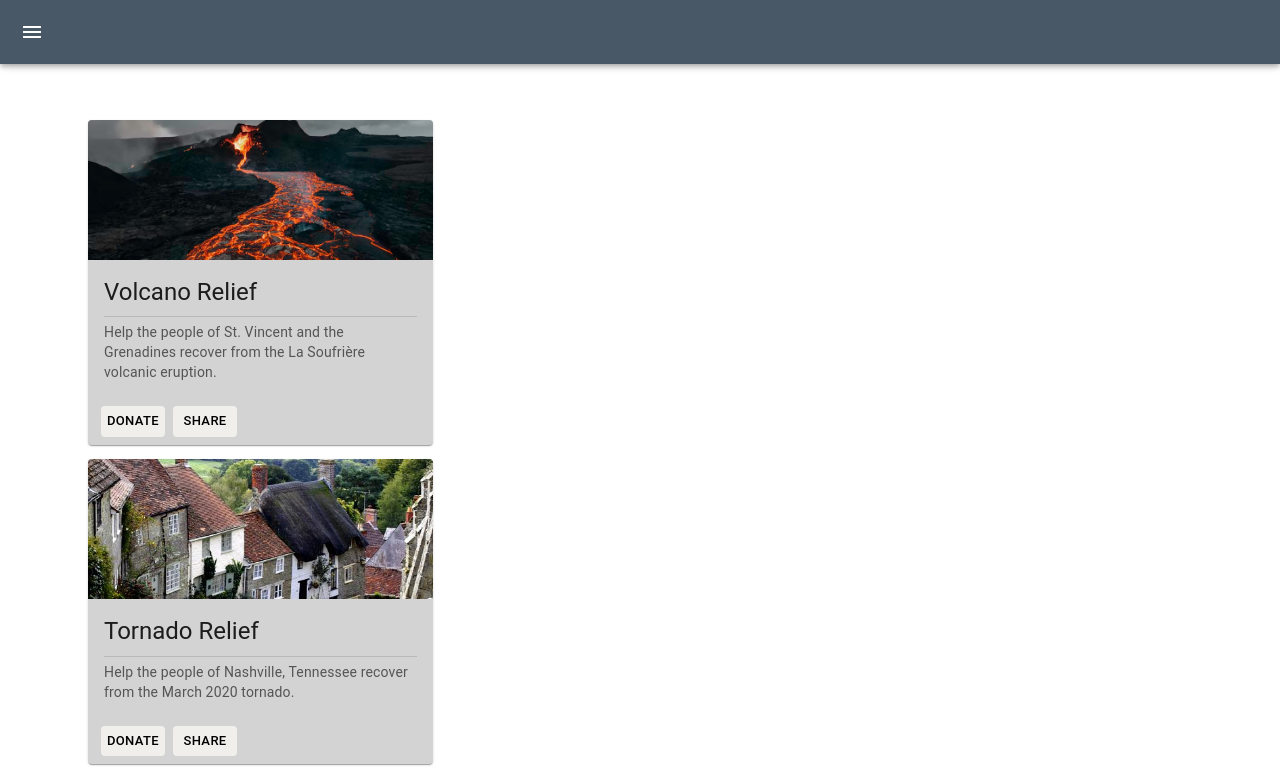
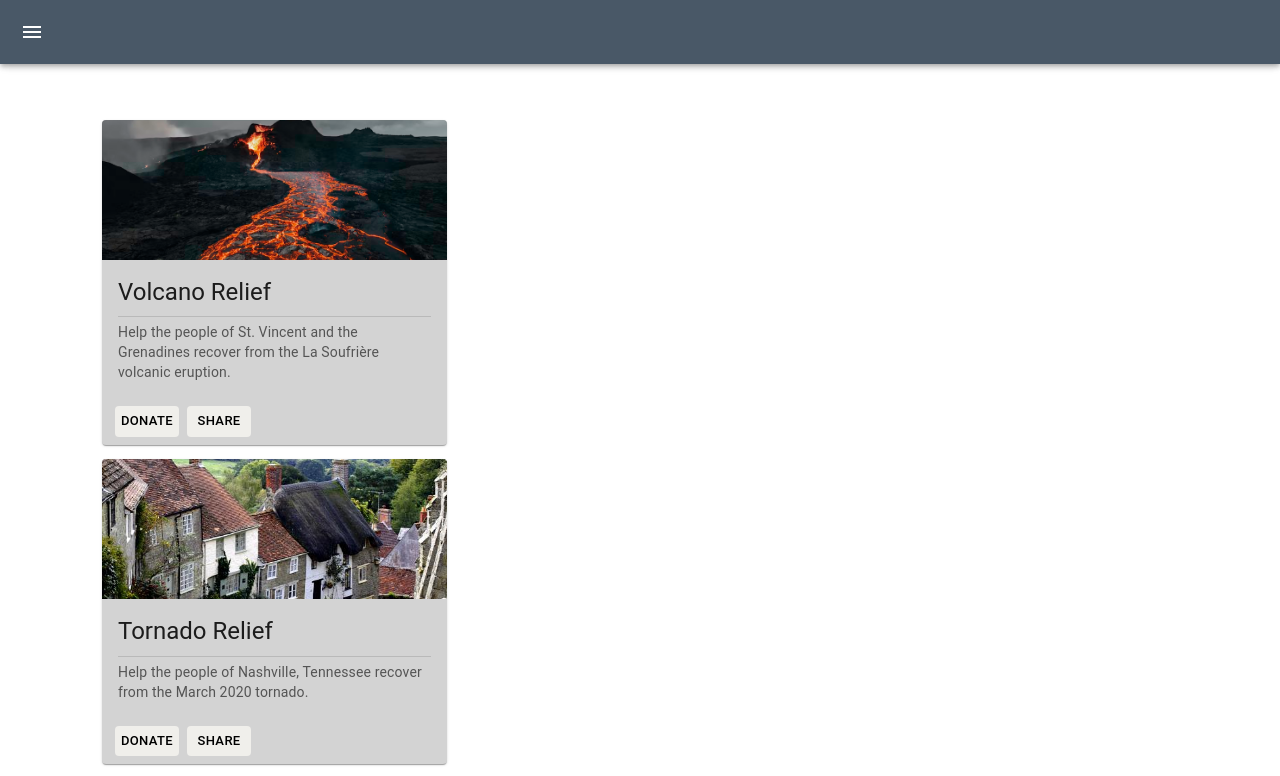
Before and after one commit to jpassgo/covered-app, a React (Vite) app: page / in a window 1280 px wide. Shown: the top 776 px of the page. Built offline with nearby package versions, Linux system fonts and the light colour scheme; grey boxes are pictures that could not be loaded.

Commit message:
Adding padding to the left of the donation cards.

```diff
--- a/src/components/HomePage.tsx
+++ b/src/components/HomePage.tsx
@@ -34,7 +34,7 @@ export default function HomePage({reliefMissions = defaultReliefMissions}: HomeP
         <Container>
             <Grid container spacing={3}>
                 <Grid item xs={12} md={6} >
-                    <Box sx={{ p: 2 }}>
+                    <Box sx={{ p: 2, paddingLeft: '30px'}}>
                     <div>
                         {reliefMissions.map((reliefMission) => {
                             return <ReliefMissionCard
```
